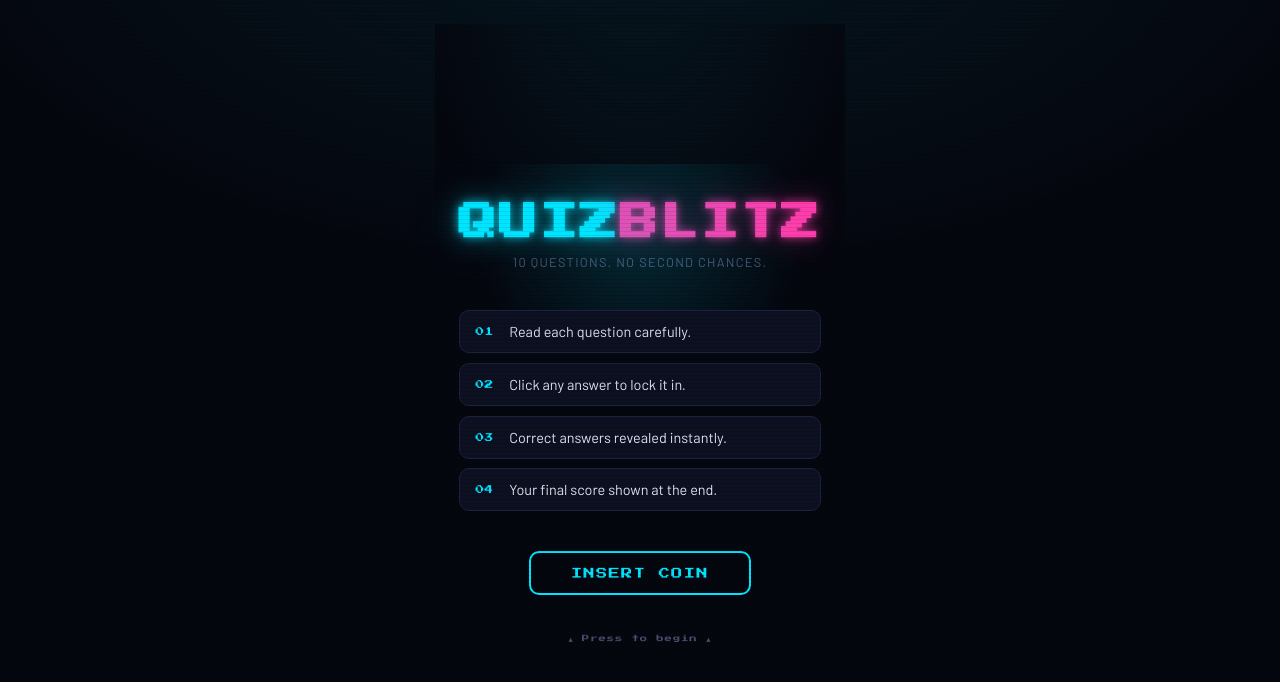
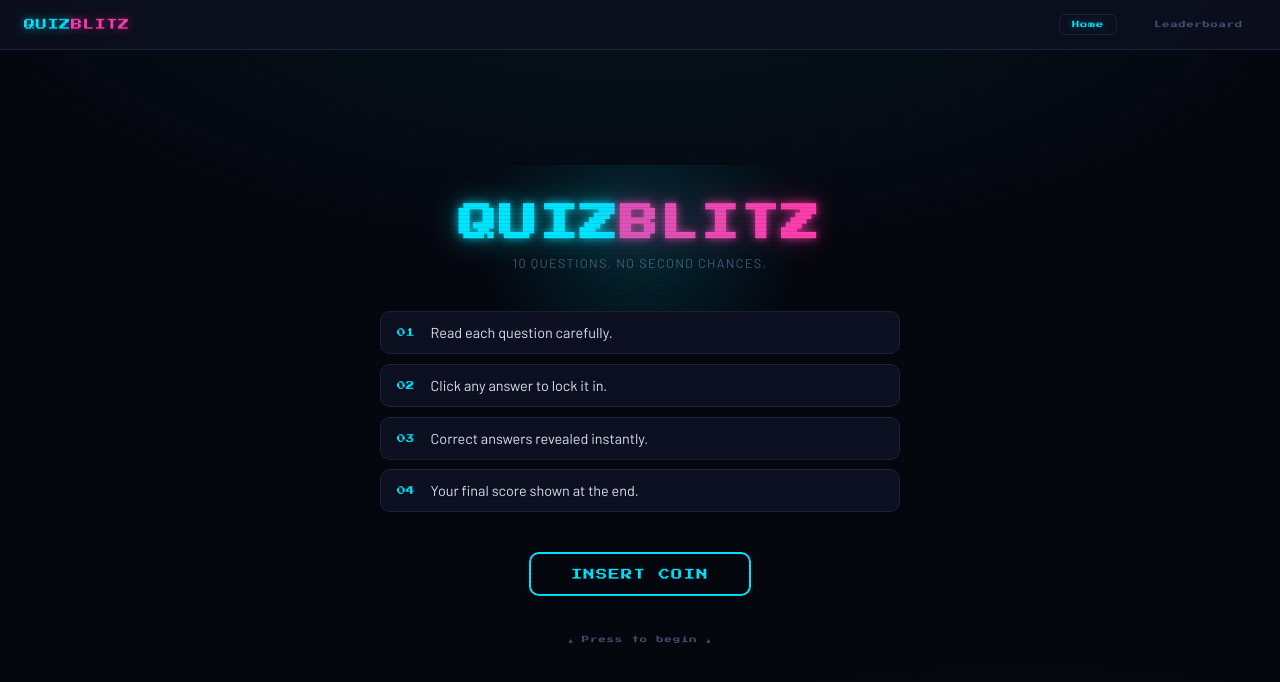
Before and after one commit to ChrisGibbs74/quizblitz, a Vue app: page / in a window 1280 px wide. Shown: the top 682 px of the page. Built offline with nearby package versions, Linux system fonts and the light colour scheme.

Commit message:
Add navigation bar

```diff
--- a/src/App.vue
+++ b/src/App.vue
@@ -1,117 +1,28 @@
 <template>
   <div id="app">
     <div class="scanlines" />
-    <StartScreen  v-if="gameState === 'start'"   @start="startGame" />
-    <QuestionCard
-      v-else-if="gameState === 'playing'"
-      :question="questions[currentIndex]"
-      :current="currentIndex + 1"
-      :total="questions.length"
-      :score="score"
-      @answer="handleAnswer"
-    />
-    <ScoreBoard
-      v-else
-      :score="score"
-      :total="questions.length"
-      @restart="resetGame"
-    />
+
+    <nav class="nav">
+      <span class="nav-logo">QUIZ<span>BLITZ</span></span>
+      <div class="nav-links">
+        <RouterLink to="/">Home</RouterLink>
+        <RouterLink to="/leaderboard">Leaderboard</RouterLink>
+      </div>
+    </nav>
+
+    <main class="main">
+      <RouterView />
+    </main>
   </div>
 </template>
 
 <script>
-import StartScreen  from './components/StartScreen.vue'
-import QuestionCard from './components/QuestionCard.vue'
-import ScoreBoard   from './components/ScoreBoard.vue'
-
 export default {
   name: 'App',
-  components: { StartScreen, QuestionCard, ScoreBoard },
-
-  data() {
-    return {
-      gameState: 'start', // 'start' | 'playing' | 'end'
-      currentIndex: 0,
-      score: 0,
-      questions: [
-        {
-          question: 'Which planet is closest to the Sun?',
-          answers: ['Venus', 'Earth', 'Mercury', 'Mars'],
-          correct: 2,
-        },
-        {
-          question: 'What is the chemical symbol for gold?',
-          answers: ['Ag', 'Au', 'Fe', 'Gd'],
-          correct: 1,
-        },
-        {
-          question: 'How many sides does a heptagon have?',
-          answers: ['5', '6', '8', '7'],
-          correct: 3,
-        },
-        {
-          question: 'Who painted the Mona Lisa?',
-          answers: ['Michelangelo', 'Raphael', 'Leonardo da Vinci', 'Caravaggio'],
-          correct: 2,
-        },
-        {
-          question: 'What is the largest ocean on Earth?',
-          answers: ['Atlantic', 'Indian', 'Arctic', 'Pacific'],
-          correct: 3,
-        },
-        {
-          question: 'In which year did the Berlin Wall fall?',
-          answers: ['1987', '1991', '1989', '1993'],
-          correct: 2,
-        },
-        {
-          question: 'What is the speed of light (approx.) in km/s?',
-          answers: ['150,000', '300,000', '450,000', '1,000,000'],
-          correct: 1,
-        },
-        {
-          question: 'Which element has atomic number 1?',
-          answers: ['Helium', 'Oxygen', 'Hydrogen', 'Carbon'],
-          correct: 2,
-        },
-        {
-          question: 'What language is the Django web framework written in?',
-          answers: ['Ruby', 'JavaScript', 'Go', 'Python'],
-          correct: 3,
-        },
-        {
-          question: 'How many bones are in the adult human body?',
-          answers: ['196', '206', '216', '226'],
-          correct: 1,
-        },
-      ],
-    }
-  },
-
-  methods: {
-    startGame() {
-      this.currentIndex = 0
-      this.score        = 0
-      this.gameState    = 'playing'
-    },
-
-    handleAnswer(isCorrect) {
-      if (isCorrect) this.score++
-      this.currentIndex++
-      if (this.currentIndex === this.questions.length) {
-        this.gameState = 'end'
-      }
-    },
-
-    resetGame() {
-      this.gameState = 'start'
-    },
-  },
 }
 </script>
 
 <style>
-/* ── Global reset & tokens ─────────────────────────── */
 @import url('https://fonts.googleapis.com/css2?family=Press+Start+2P&family=Barlow:wght@400;500;600&display=swap');
 
 *, *::before, *::after { box-sizing: border-box; margin: 0; padding: 0; }
@@ -139,17 +50,14 @@ html, body {
 #app {
   min-height: 100vh;
   display: flex;
-  align-items: center;
-  justify-content: center;
-  padding: 1.5rem;
-  position: relative;
+  flex-direction: column;
   background:
     radial-gradient(ellipse 80% 60% at 50% -10%, rgba(0,229,255,0.07) 0%, transparent 70%),
     radial-gradient(ellipse 60% 40% at 80% 110%, rgba(255,60,172,0.06) 0%, transparent 70%),
     var(--bg);
 }
 
-/* CRT scanline overlay */
+/* ── Scanlines ────────────────────────────────────── */
 .scanlines {
   pointer-events: none;
   position: fixed;
@@ -157,10 +65,71 @@ html, body {
   z-index: 9999;
   background: repeating-linear-gradient(
     to bottom,
-    transparent 0px,
-    transparent 3px,
-    rgba(0,0,0,0.08) 3px,
-    rgba(0,0,0,0.08) 4px
+    transparent 0px, transparent 3px,
+    rgba(0,0,0,0.08) 3px, rgba(0,0,0,0.08) 4px
   );
 }
+
+/* ── Nav ──────────────────────────────────────────── */
+.nav {
+  display: flex;
+  align-items: center;
+  justify-content: space-between;
+  padding: 0.85rem 1.5rem;
+  background: rgba(13, 16, 32, 0.9);
+  border-bottom: 1px solid var(--border);
+  backdrop-filter: blur(8px);
+  position: sticky;
+  top: 0;
+  z-index: 100;
+}
+
+.nav-logo {
+  font-family: var(--font-head);
+  font-size: 0.7rem;
+  color: var(--accent);
+  text-shadow: 0 0 10px rgba(0,229,255,0.6);
+  letter-spacing: 0.05em;
+}
+
+.nav-logo span {
+  color: var(--accent2);
+  text-shadow: 0 0 10px rgba(255,60,172,0.6);
+}
+
+.nav-links {
+  display: flex;
+  gap: 1.5rem;
+}
+
+.nav-links a {
+  font-family: var(--font-head);
+  font-size: 0.45rem;
+  color: var(--muted);
+  text-decoration: none;
+  letter-spacing: 0.12em;
+  padding: 0.4rem 0.75rem;
+  border-radius: 6px;
+  border: 1px solid transparent;
+  transition: color 0.15s ease, border-color 0.15s ease;
+}
+
+.nav-links a:hover {
+  color: var(--text);
+}
+
+.nav-links a.router-link-active {
+  color: var(--accent);
+  border-color: var(--border);
+  text-shadow: 0 0 8px rgba(0,229,255,0.4);
+}
+
+/* ── Main content area ────────────────────────────── */
+.main {
+  flex: 1;
+  display: flex;
+  align-items: center;
+  justify-content: center;
+  padding: 1.5rem;
+}
 </style>
```
